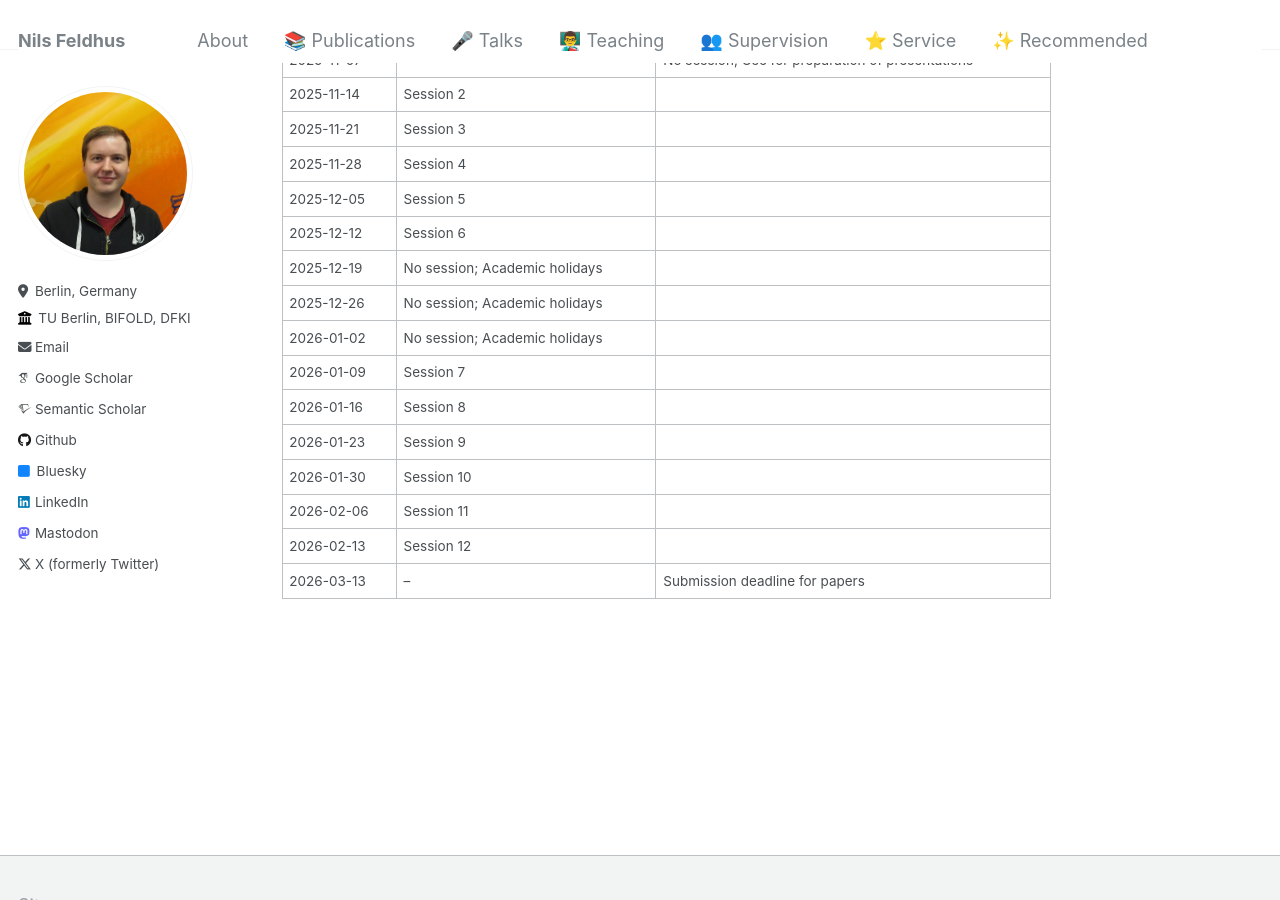
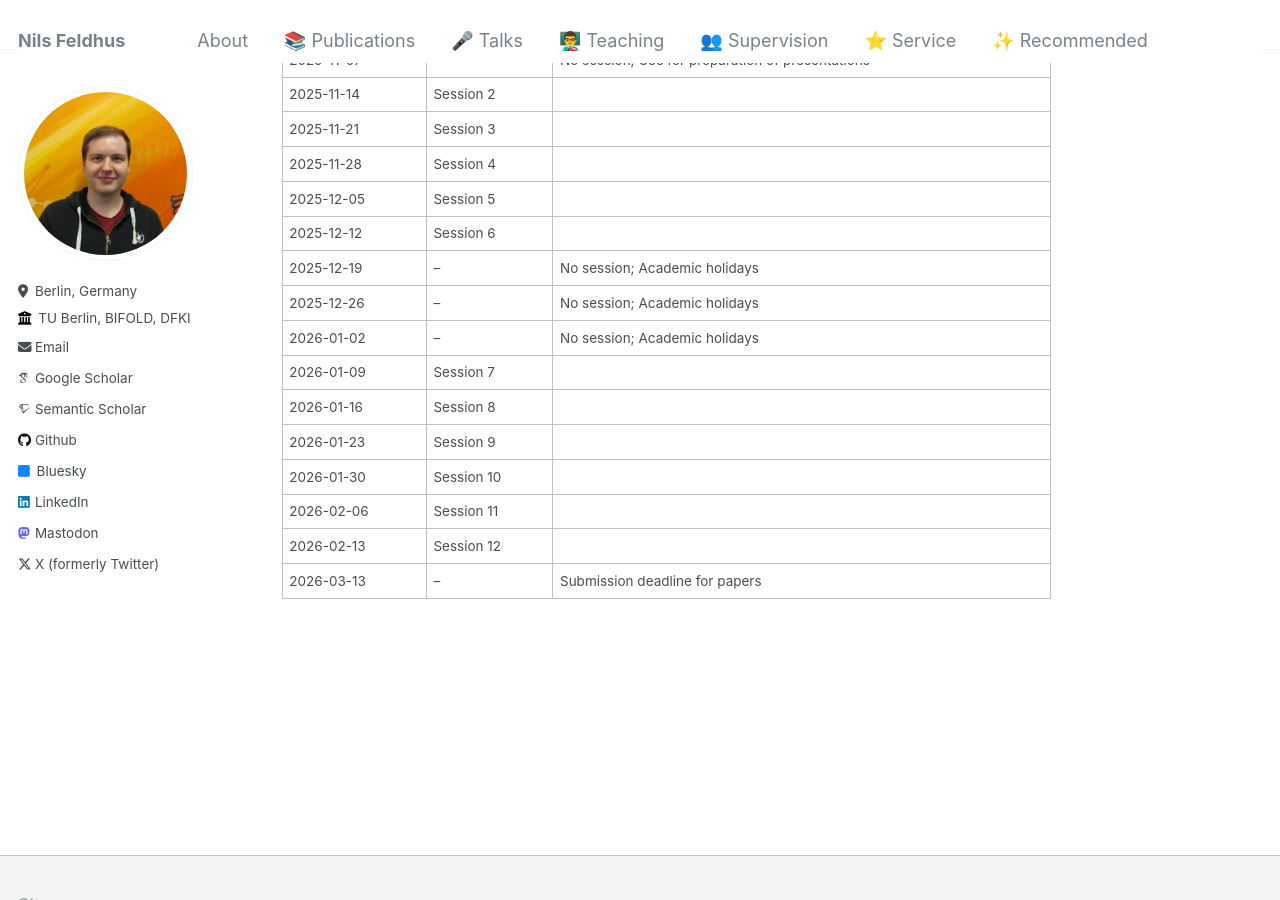
Before and after one commit to nfelnlp/nfelnlp.github.io, a Jekyll site: the page built from teaching/aivi.md, in a window 1280 px wide and 900 px high, scrolled down 1438 px. Built offline with Jekyll 4.4.1, drawn with Linux system fonts in a browser that asks for light colours; some web fonts are replaced.

Commit message:
Add YNLG

```diff
--- a/teaching/aivi.md
+++ b/teaching/aivi.md
@@ -83,18 +83,18 @@ Attendees will take turns presenting [explorables](https://visxai.io), demonstra
     </tr>
     <tr>
       <td>2025-12-19</td>
+      <td>–</td>
       <td>No session; Academic holidays</td>
-      <td></td>
     </tr>
     <tr>
       <td>2025-12-26</td>
+      <td>–</td>
       <td>No session; Academic holidays</td>
-      <td></td>
     </tr>
     <tr>
       <td>2026-01-02</td>
+      <td>–</td>
       <td>No session; Academic holidays</td>
-      <td></td>
     </tr>
     <tr>
       <td>2026-01-09</td>
```
Also changed, not shown: service/index.md (+6 -0 lines).
